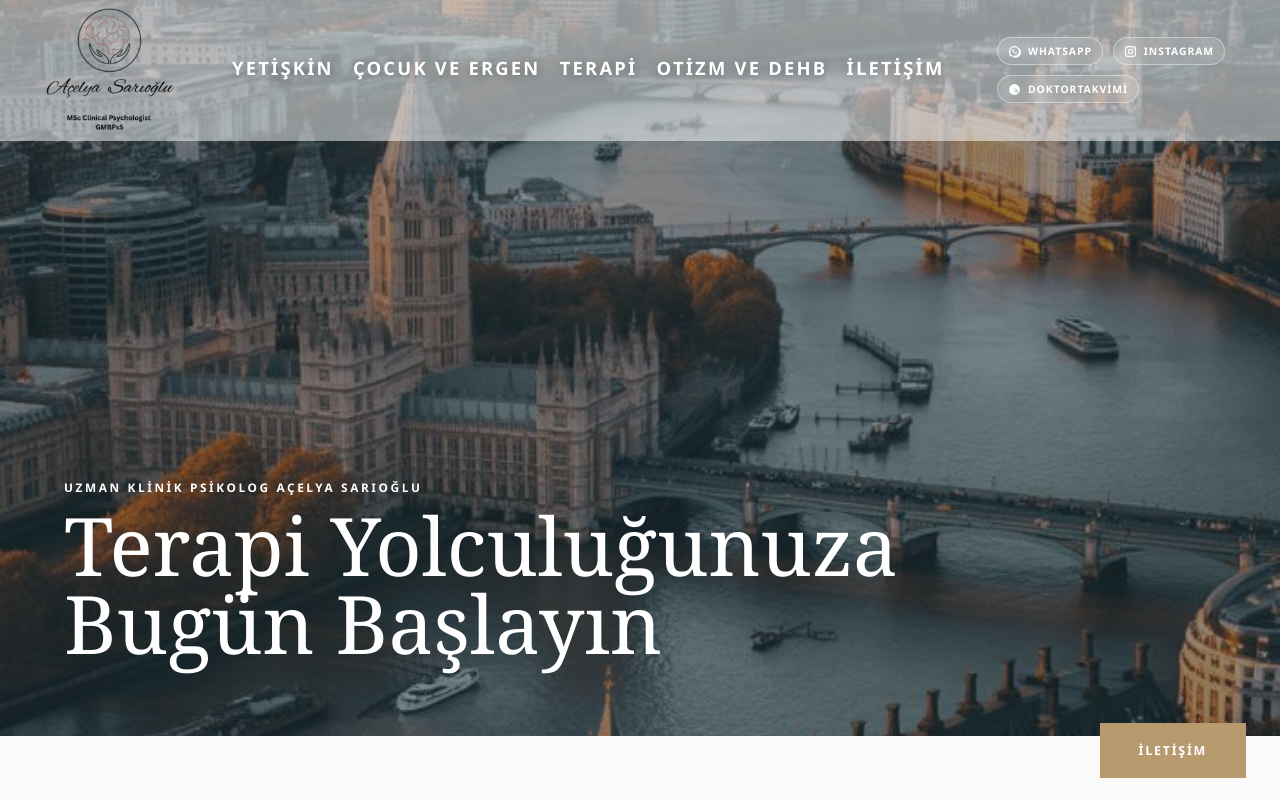
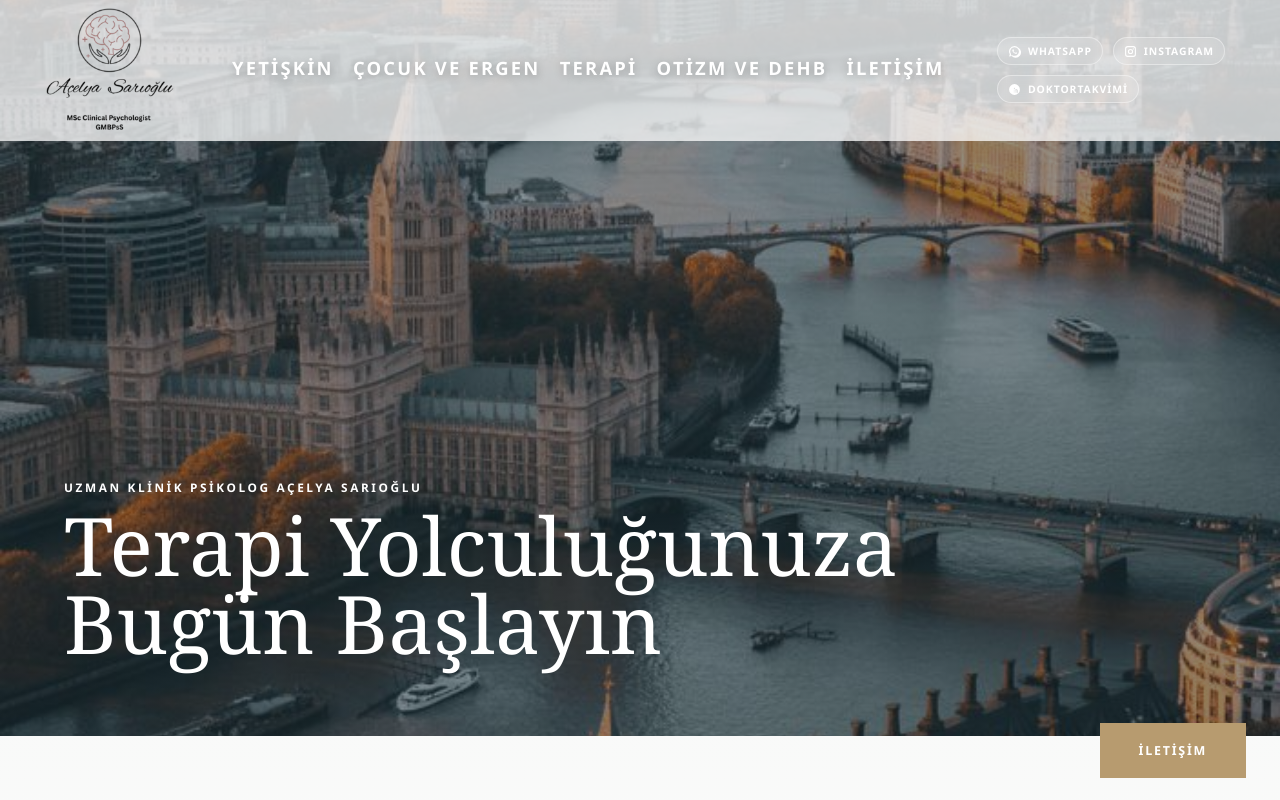
Before and after one commit to OmerYilmazlar/acelya-sarioglu, a React (Vite) app: page / in a window 1280 px wide. Shown: the top 800 px of the page. Built offline with nearby package versions, Linux system fonts and the light colour scheme.

Commit message:
style: adjust navbar opacity to 75%

```diff
--- a/src/index.css
+++ b/src/index.css
@@ -58,7 +58,7 @@ a {
 
 .site-header.home-overlay.at-top {
   position: absolute;
-  background: rgba(255, 255, 255, 0.5);
+  background: rgba(255, 255, 255, 0.75);
   border-bottom: 0;
   backdrop-filter: none;
 }
```
